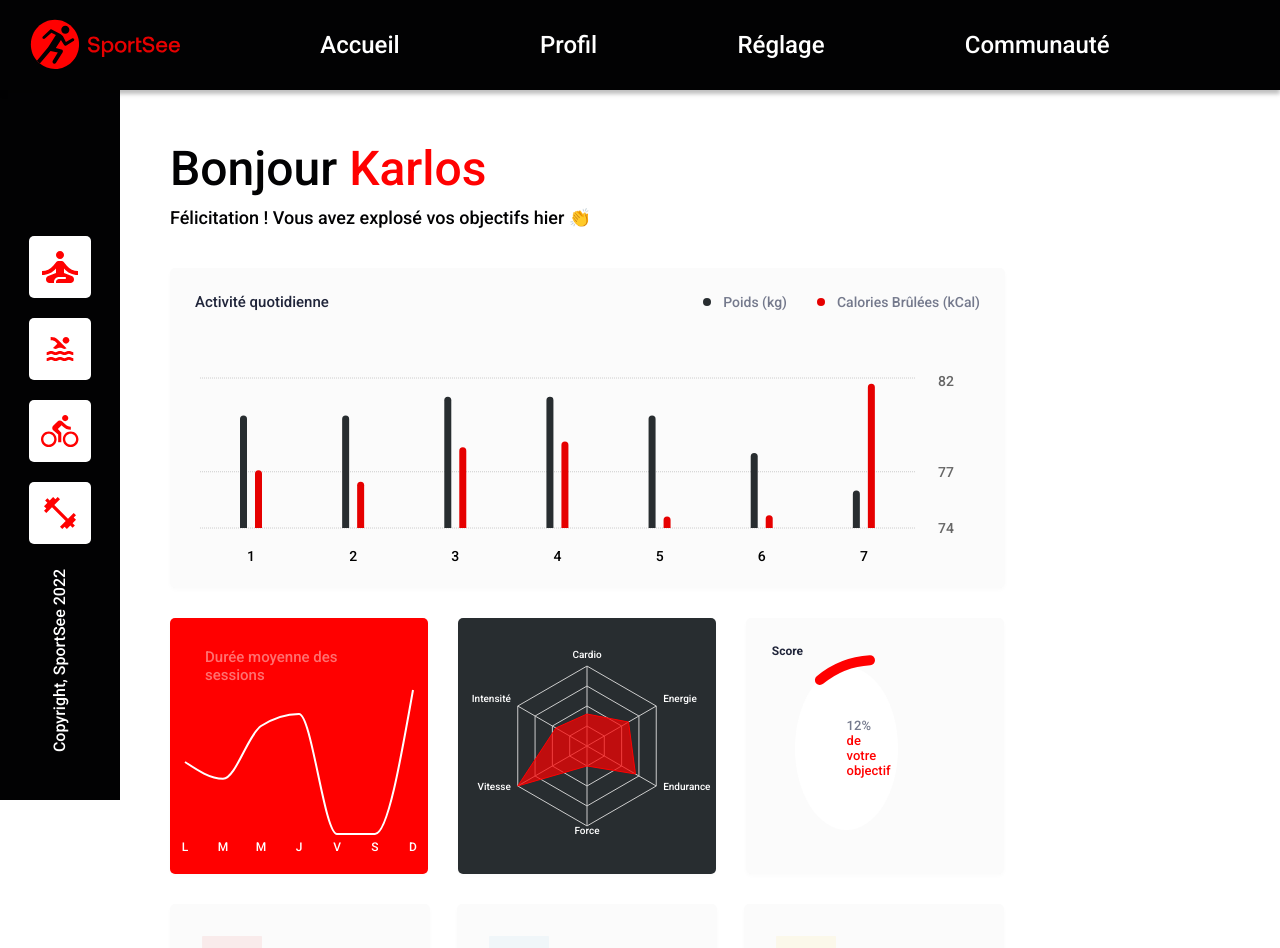
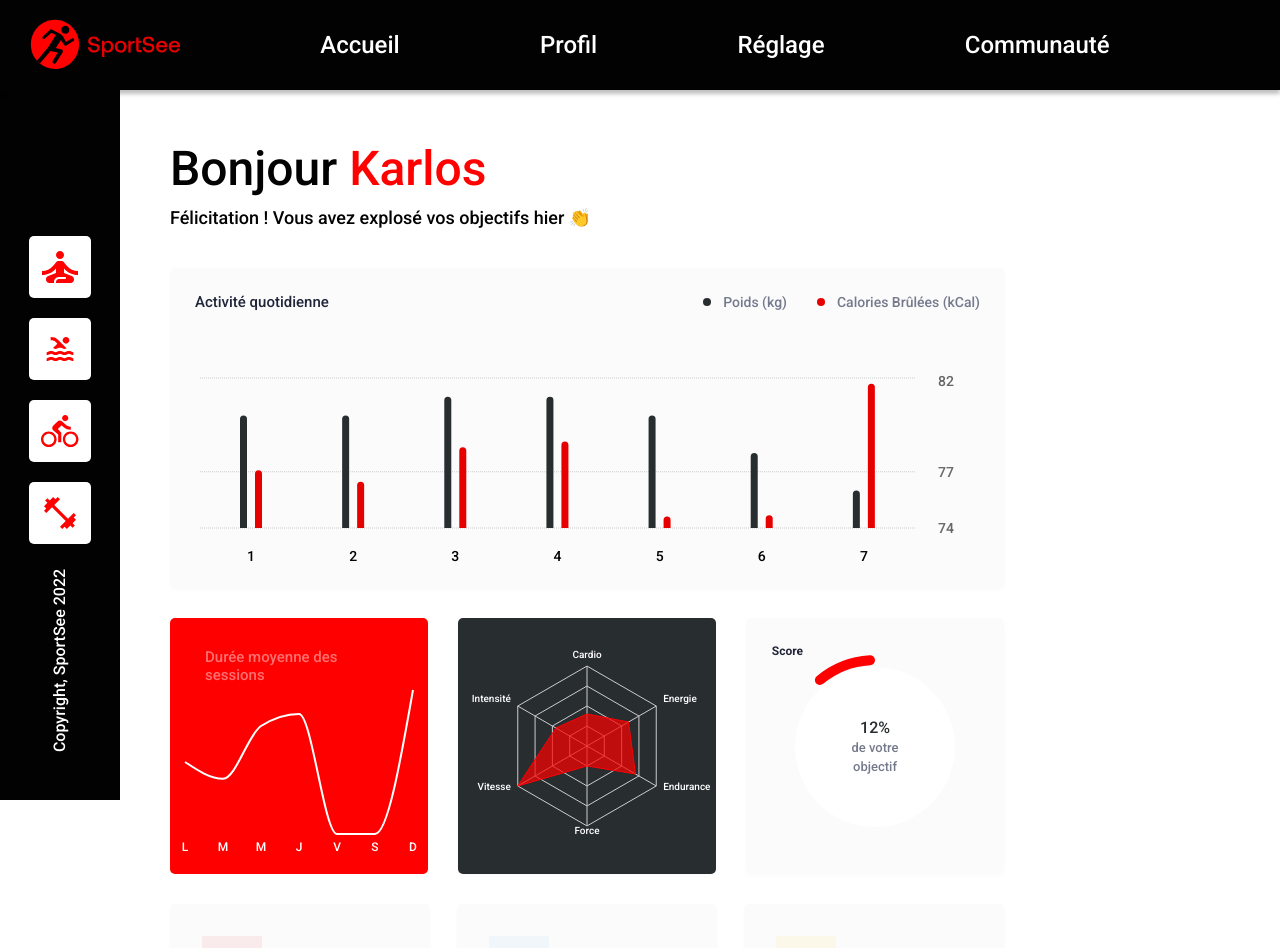
Before and after one commit to Bigornote/SportSee, a React (Create React App) app in the folder front-end/: page /user/12 in a window 1280 px wide. Shown: the top 948 px of the page. Built offline with nearby package versions, Linux system fonts and the light colour scheme.

Commit message:
Correction graph score aspect

```diff
--- a/front-end/src/components/Charts/ResultChart.js
+++ b/front-end/src/components/Charts/ResultChart.js
@@ -18,7 +18,8 @@ const ResultChart = ({ data }) => {
       </div>
       <div className="score">
         <p>
-          {result}%<span> de votre objectif</span>
+          {result}%<br></br>
+          <span> de votre objectif</span>
         </p>
       </div>
 
@@ -31,7 +32,7 @@ const ResultChart = ({ data }) => {
           barSize={10}
         >
           <PolarAngleAxis type="number" domain={[0, 100]} tick={false} />
-          <RadialBar dataKey="value" cornerRadius="50%" />
+          <RadialBar dataKey="value" cornerRadius="100%" />
         </RadialBarChart>
       </ResponsiveContainer>
     </div>
--- a/front-end/src/styles/components/charts/_resultchart.scss
+++ b/front-end/src/styles/components/charts/_resultchart.scss
@@ -14,16 +14,23 @@
     left: 10%;
   }
   .score {
-    text-align: center;
-    width: 60px;
-    white-space: normal;
-    font-size: 13px;
-    color: #74798c;
-    background-color: #ffffff;
-    padding: 20%;
-    border-radius: 50%;
     position: absolute;
     top: 19%;
     left: 19%;
+    width: 160px;
+    height: 160px;
+    padding: 20%;
+    border-radius: 50%;
+    background-color: #ffffff;
+    white-space: normal;
+    font-size: 16px;
+    font-weight: 500;
+    text-align: center;
+    color: #282d30;
+
+    span {
+      font-size: 13px;
+      color: #74798c;
+    }
   }
 }
```
